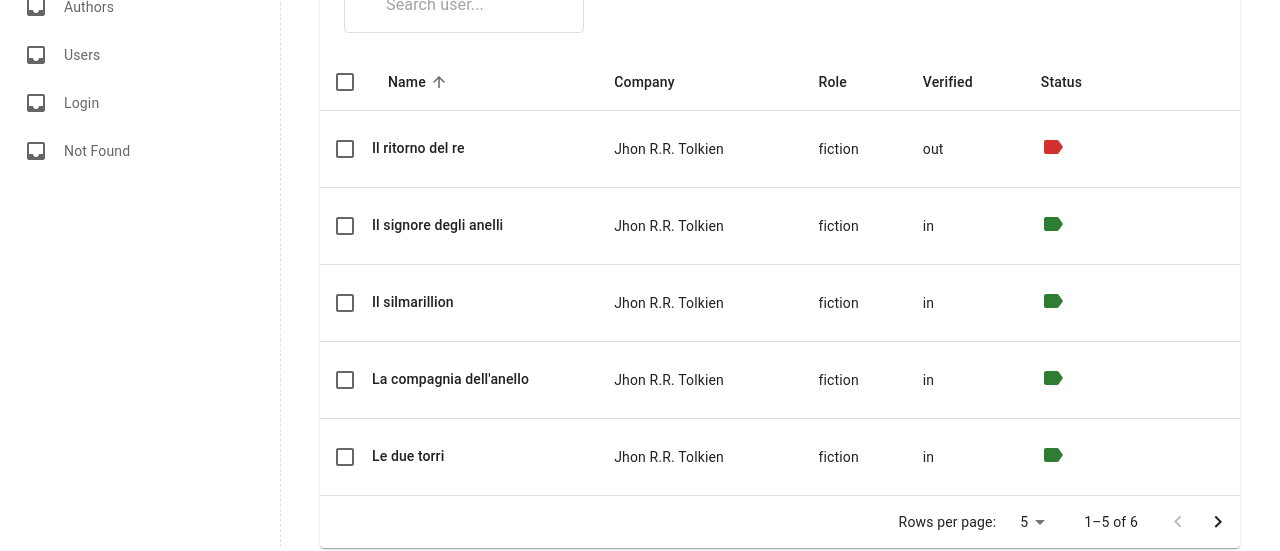
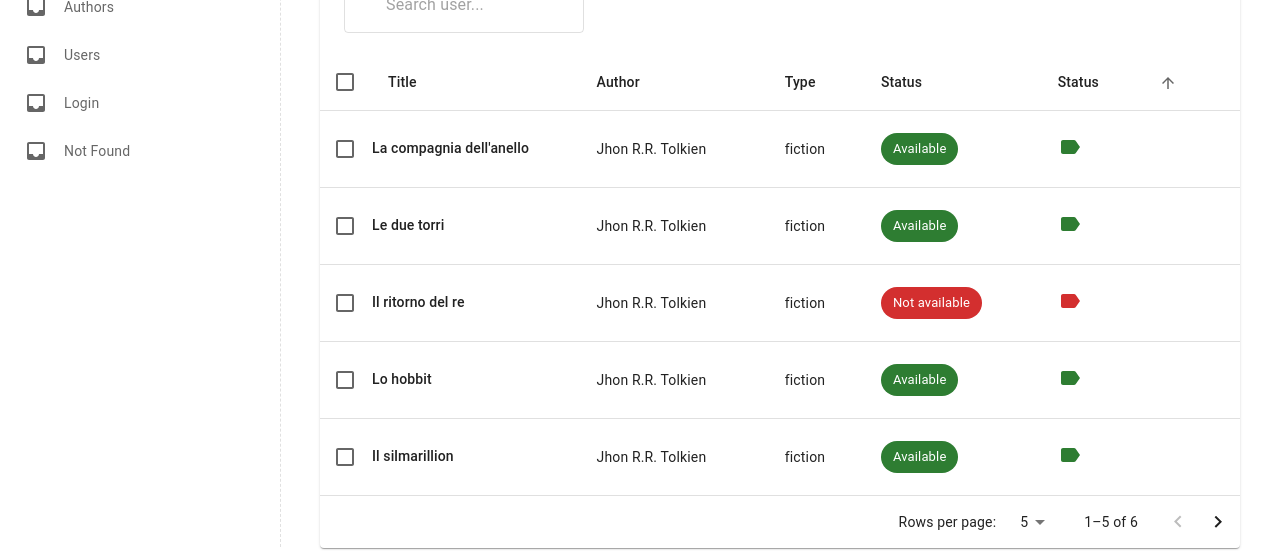
Before and after one commit to main95/Athena-library-management-system, a React (Create React App) app: page /dashboard/books in a window 1280 px wide. Shown: the part 253-804 px from the top of the page. Built offline with nearby package versions, Linux system fonts and the light colour scheme; some icons are missing.

Commit message:
feature: 1 - add chip

```diff
--- a/src/pages/BooksPage.tsx
+++ b/src/pages/BooksPage.tsx
@@ -4,6 +4,7 @@ import {
   Button,
   Card,
   Checkbox,
+  Chip,
   Container,
   IconButton,
   MenuItem,
@@ -42,10 +43,10 @@ const visuallyHidden = {
 }
 
 const TABLE_HEAD: BooksTableHeader[] = [
-  { _id: 'title', label: 'Name', alignRight: false },
-  { _id: 'authorName', label: 'Company', alignRight: false },
-  { _id: 'type', label: 'Role', alignRight: false },
-  { _id: 'type', label: 'Verified', alignRight: false },
+  { _id: 'title', label: 'Title', alignRight: false },
+  { _id: 'authorSurname', label: 'Author', alignRight: false },
+  { _id: 'type', label: 'Type', alignRight: false },
+  { _id: 'status', label: 'Status', alignRight: false },
   { _id: 'status', label: 'Status', alignRight: false },
   { _id: '' },
 ]
@@ -86,7 +87,7 @@ const BooksPage: React.FC = () => {
   const [page, setPage] = useState<number>(0)
   const [selected, setSelected] = useState<string[]>([])
   const [order, setOrder] = useState<'asc' | 'desc'>('asc')
-  const [orderBy, setOrderBy] = useState<keyof Book | ''>('title')
+  const [orderBy, setOrderBy] = useState<keyof Book | ''>('')
   const [filterName, setFilterName] = useState('')
   const [rowsPerPage, setRowsPerPage] = useState(5)
 
@@ -226,7 +227,12 @@ const BooksPage: React.FC = () => {
 
                         <TableCell align="left">{type}</TableCell>
 
-                        <TableCell align="left">{status}</TableCell>
+                        <TableCell align="left">
+                          <Chip
+                            label={status === 'in' ? 'Available' : 'Not available'}
+                            color={status === 'in' ? 'success' : 'error'}
+                          />
+                        </TableCell>
 
                         <TableCell align="left">
                           <Label color={(status === 'out' && 'error') || 'success'}>{sentenceCase(status)}</Label>
```
